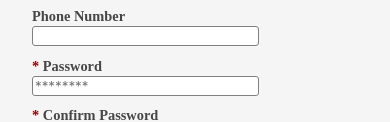
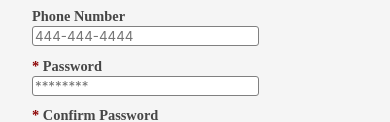
Before and after one commit to jcampbell57/odin-sign-up-form, a plain HTML site: page v2/index.html in a window 390 px wide. Shown: the part 596-718 px from the top of the page. Drawn offline with Linux system fonts and the light colour scheme.

Commit message:
add placehold for phone input

```diff
--- a/v2/index.html
+++ b/v2/index.html
@@ -43,7 +43,7 @@
               </li>
               <li>
                 <label class="formLabel" for="phone_nunmber">Phone Number</label>
-                <input type="tel" id="phone_nunmber" name="user_phone">
+                <input type="tel" id="phone_nunmber" name="user_phone" placeholder="444-444-4444">
               </li>
             </div>
             <div class="formRow">
```
